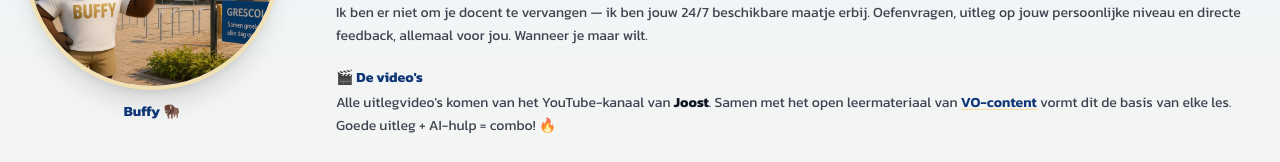
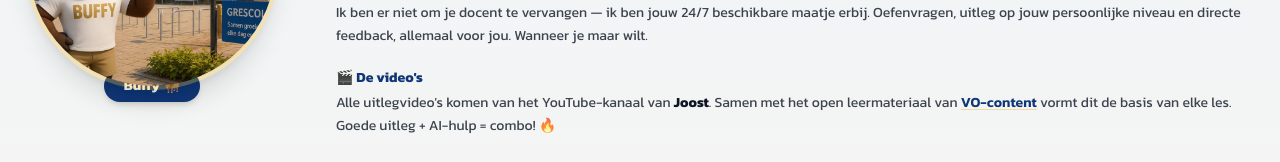
Before and after one commit to mbaets123/GresGekko, a Next.js app: page / in a window 1280 px wide. Shown: the part 790-952 px from the top of the page. Built offline with nearby package versions, Linux system fonts and the light colour scheme; no server answers; the database is empty.

Commit message:
Maak Buffy-label als badge over de foto zoals AI-tutor Tom voorbeeld
Co-Authored-By: Claude Opus 4.6 <noreply@anthropic.com>

```diff
--- a/src/app/page.tsx
+++ b/src/app/page.tsx
@@ -58,9 +58,9 @@ export default async function HomePage() {
                   style={{ backgroundImage: "url('/Gresbuffy.jpg')" }}
                 />
               </div>
-              <p className="mt-3 text-center text-sm font-bold text-gres-blue">
+              <div className="mx-auto -mt-5 w-fit rounded-full bg-gres-blue px-5 py-1.5 text-sm font-bold text-white shadow-md">
                 Buffy 🦬
-              </p>
+              </div>
             </div>
 
             {/* Tekst */}
```
